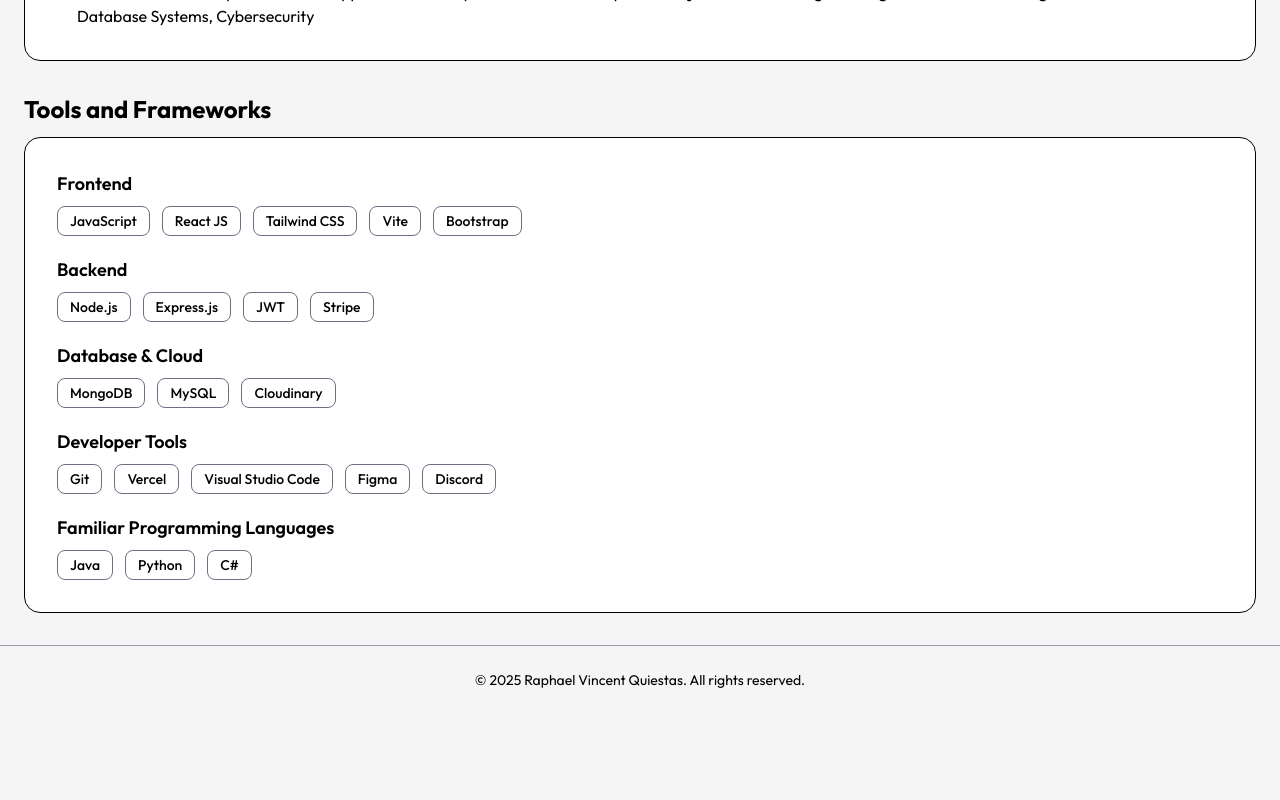
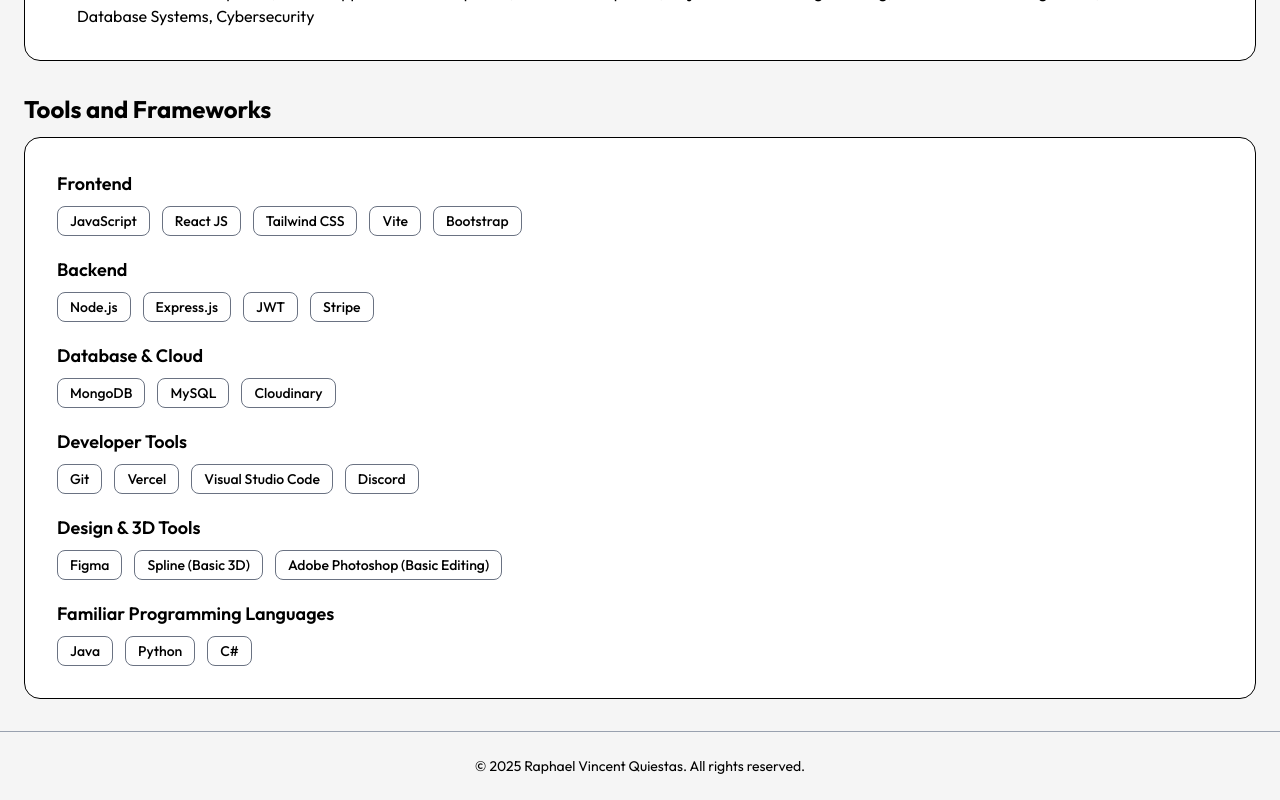
Before and after one commit to rvquiestas/my-portfolio, a React (Vite) app in the folder frontend/: page /resume in a window 1280 px wide. Shown: the part 989-1789 px from the top of the page. Before the commit the page ends 1703 px from the top, so only its background shows below. Built offline with nearby package versions, Linux system fonts and the light colour scheme; the HTML template or start-up script is replaced by a standard one.

Commit message:
Add Design & 3D Tools in TechStack

```diff
--- a/frontend/src/components/ToolsAndFrameworks.jsx
+++ b/frontend/src/components/ToolsAndFrameworks.jsx
@@ -51,8 +51,17 @@
               <TechStack stack={"Git"} />
               <TechStack stack={"Vercel"} />
               <TechStack stack={"Visual Studio Code"} />
+              <TechStack stack={"Discord"} />
+            </div>
+          </div>
+
+          {/* Design & 3D Tools */}
+          <div>
+            <p className='text-primary font-semibold text-base sm:text-lg 2xl:text-xl mb-2'>Design & 3D Tools</p>
+            <div className="flex flex-wrap gap-2 sm:gap-3">
               <TechStack stack={"Figma"} />
-              <TechStack stack={"Discord"} />
+              <TechStack stack={"Spline (Basic 3D)"} />
+              <TechStack stack={"Adobe Photoshop (Basic Editing)"} />
             </div>
           </div>
 
```
